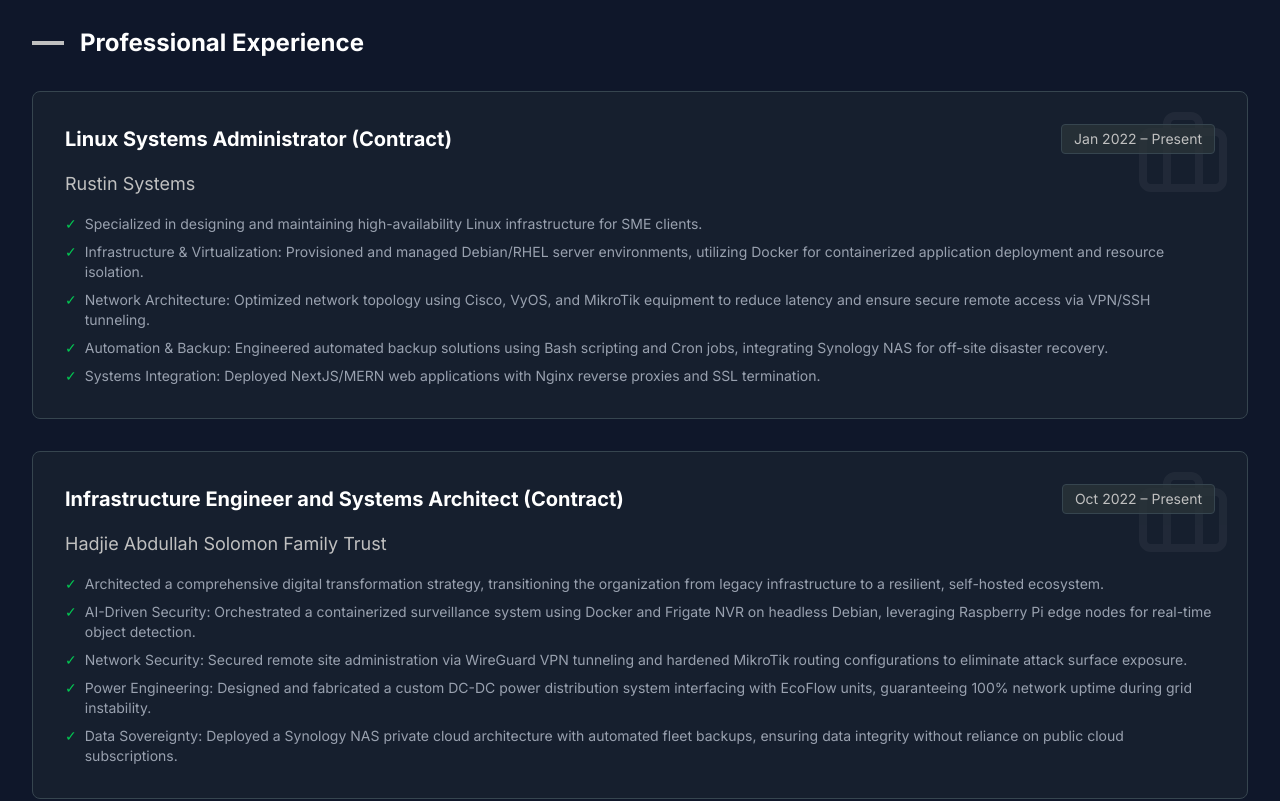
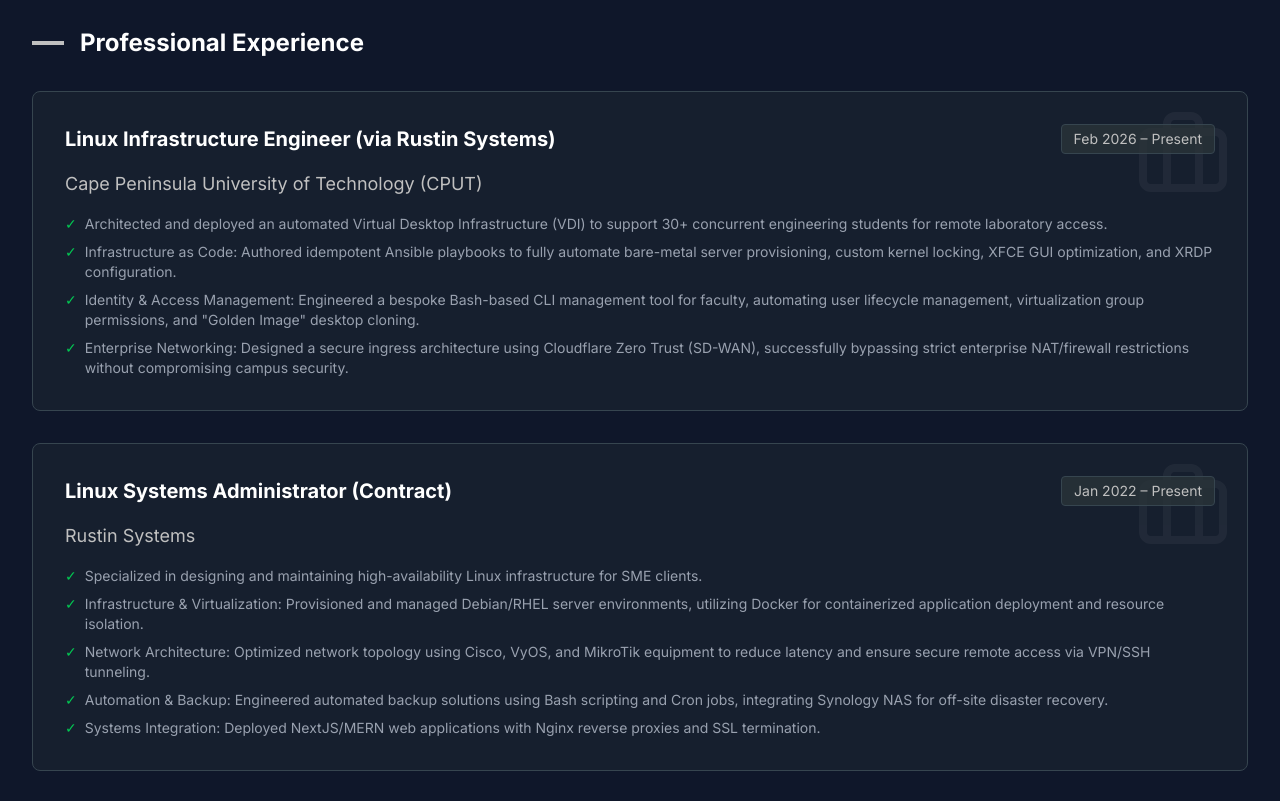
Before and after one commit to rustinsystems/rustinsystems.com, a Next.js app: page /portfolio in a window 1280 px wide. Shown: the part 1000-1801 px from the top of the page. Built offline with nearby package versions, Linux system fonts and the light colour scheme.

Commit message:
Added CPUT update

```diff
--- a/src/app/portfolio/page.tsx
+++ b/src/app/portfolio/page.tsx
@@ -62,6 +62,17 @@
     ];
 
     const experience = [
+        {
+            company: "Cape Peninsula University of Technology (CPUT)",
+            role: "Linux Infrastructure Engineer (via Rustin Systems)",
+            period: "Feb 2026 – Present",
+            achievements: [
+                "Architected and deployed an automated Virtual Desktop Infrastructure (VDI) to support 30+ concurrent engineering students for remote laboratory access.",
+                "Infrastructure as Code: Authored idempotent Ansible playbooks to fully automate bare-metal server provisioning, custom kernel locking, XFCE GUI optimization, and XRDP configuration.",
+                "Identity & Access Management: Engineered a bespoke Bash-based CLI management tool for faculty, automating user lifecycle management, virtualization group permissions, and \"Golden Image\" desktop cloning.",
+                "Enterprise Networking: Designed a secure ingress architecture using Cloudflare Zero Trust (SD-WAN), successfully bypassing strict enterprise NAT/firewall restrictions without compromising campus security."
+            ]
+        },
         {
             company: "Rustin Systems",
             role: "Linux Systems Administrator (Contract)",
```
